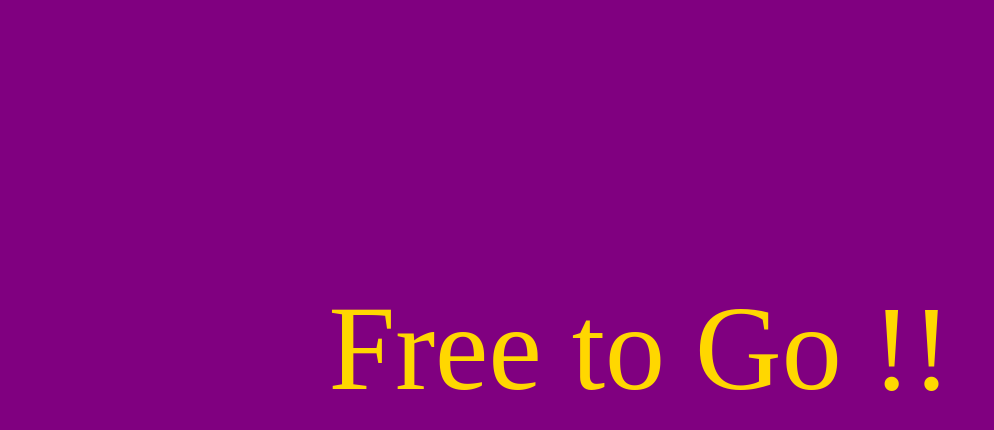
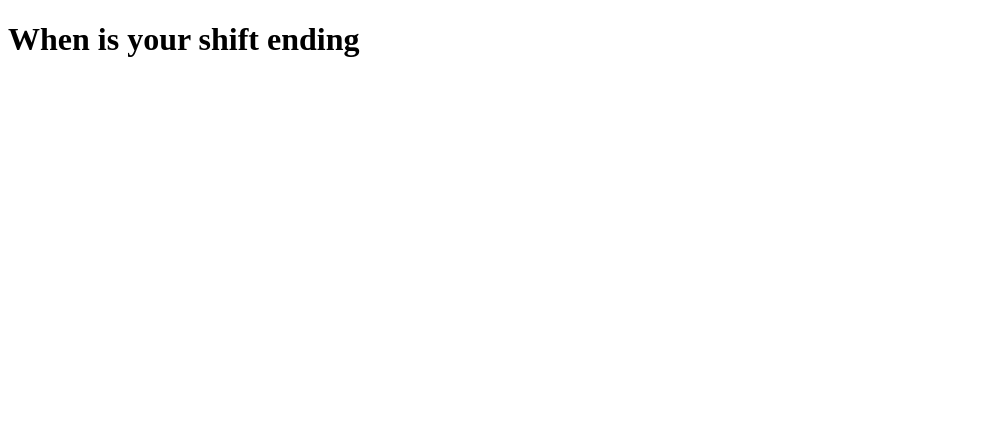
Before and after one commit to amalu050/amalu050.github.io, a plain HTML site: page index.html in a window 1280 px wide. Shown: the whole page, without its empty margins (0-994 px from the left). Drawn offline with Linux system fonts and the light colour scheme.

Commit message:
Update index.html

```diff
--- a/index.html
+++ b/index.html
@@ -13,39 +13,7 @@ p {
 </style>
 </head>
 <body>
-
-<body bgcolor="purple">
-<p id="demo"></p>
-
-<script>
-// Set the date we're counting down to
-var countDownDate = new Date("May 24, 2019 20:00:00").getTime();
-// Update the count down every 1 second
-var x = setInterval(function() {
-  // Get today's date and time
-  var now = new Date().getTime();
-
-  // Find the distance between now and the count down date
-  var distance = countDownDate - now;
-
-  // Time calculations for days, hours, minutes and seconds
-  var days = Math.floor(distance / (1000 * 60 * 60 * 24));
-  var hours = Math.floor((distance % (1000 * 60 * 60 * 24)) / (1000 * 60 * 60));
-  var minutes = Math.floor((distance % (1000 * 60 * 60)) / (1000 * 60));
-  var seconds = Math.floor((distance % (1000 * 60)) / 1000);
-  var msec = Math.floor((distance % (1000)) / 1000);
-
-  // Output the result in an element with id="demo"
-  document.getElementById("demo").innerHTML = "It's almost Weekend !!!" + "</br>" + hours + "h "
-  + minutes + "m " + seconds + "s ";
-
-  // If the count down is over, write some text
-  if (distance < 0) {
-    clearInterval(x);
-    document.getElementById("demo").innerHTML = "Free to Go !!";
-  }
-}, 1000);
-</script>
+  <h1>When is your shift ending</h1>
 
 </body>
 </html>
```
